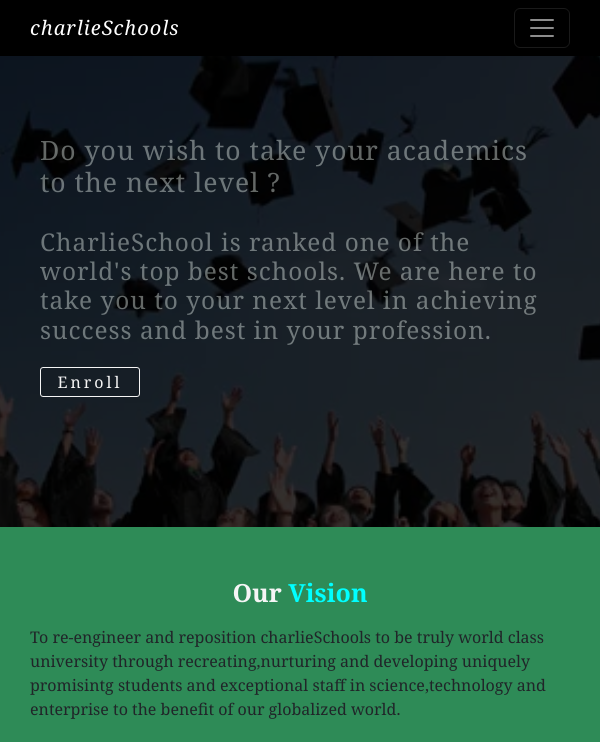
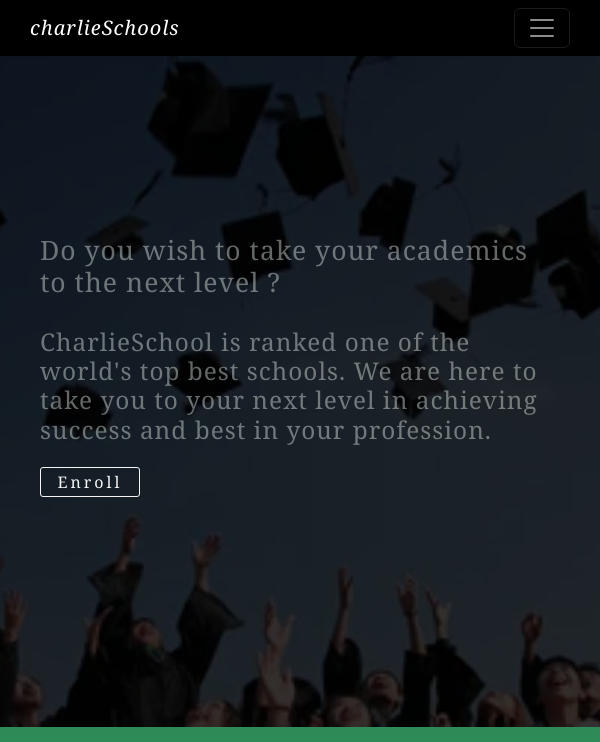
Before and after one commit to Charlie-jnr1/phpshoolmgtsystem, a plain HTML site: page index.html in a window 600 px wide. Shown: the top 742 px of the page. Drawn offline with nearby package versions, Linux system fonts and the light colour scheme.

Commit message:
showcase modification

```diff
--- a/style.css
+++ b/style.css
@@ -584,7 +584,7 @@
     .showcase-display{
         z-index: 3;
         color: #f5fffa67;
-        padding: 25px 0;
+        padding: 125px 0;
         margin: 100px auto;
         overflow: visible;
 
```
